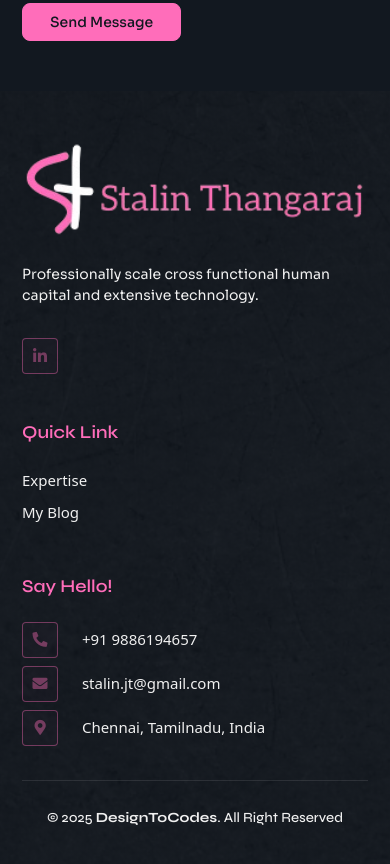
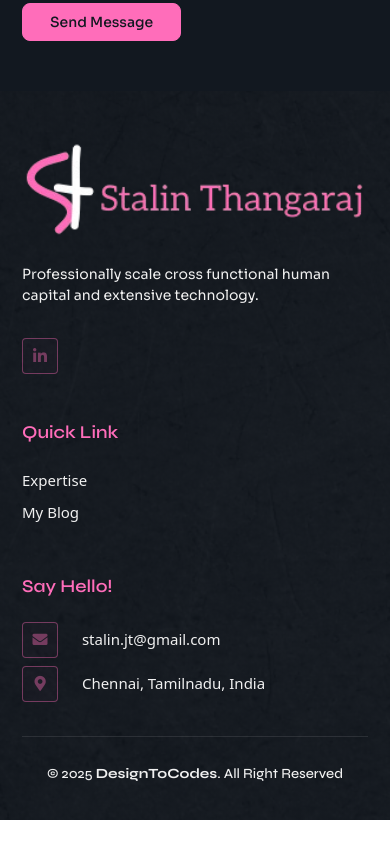
Before and after one commit to stalin/stalin.github.io, a plain HTML site: page index.html in a window 390 px wide. Shown: the part 5977-6841 px from the top of the page. After the commit the page ends 6797 px from the top, so only its background shows below. Drawn offline with nearby package versions, Linux system fonts and the light colour scheme; no server answers.

Commit message:
fix: remove phone number

```diff
--- a/assets/js/blog-fetch.js
+++ b/assets/js/blog-fetch.js
@@ -37,7 +37,7 @@ fetch(api_url)
                           <span>${formattedDate}</span>
                           <a href="#"><i class="fas fa-share-alt"></i></a>
                         </div>
-                        <a href="${post.link}" target="_blank">Load More <i class="fas fa-arrow-right"></i></a>
+                        <a href="${post.link}" target="_blank">Learn More <i class="fas fa-arrow-right"></i></a>
                       </div>
                     </div>
       `;
--- a/index.html
+++ b/index.html
@@ -389,12 +389,6 @@
                         <h3><span>Say Hello!</span></h3>
                         <ul class="d2c_company_info list-group">
                             <li class="py-1 py-md-2">
-                                <a href="tel:+91 9886194657">
-                                    <i class="fas fa-phone-alt"></i>
-                                    +91 9886194657
-                                </a>
-                            </li>
-                            <li class="py-1 py-md-2">
                                 <a href="mailto:stalin.jt@gmail.com">
                                     <i class="fas fa-envelope"></i>
                                     stalin.jt@gmail.com
```
